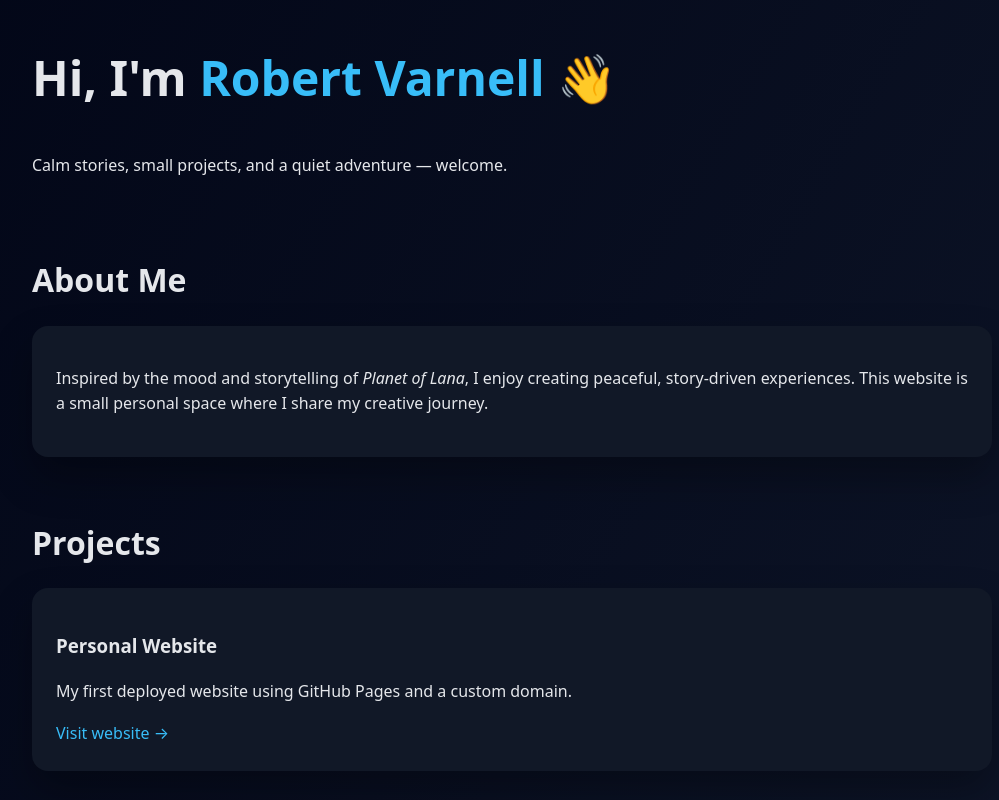
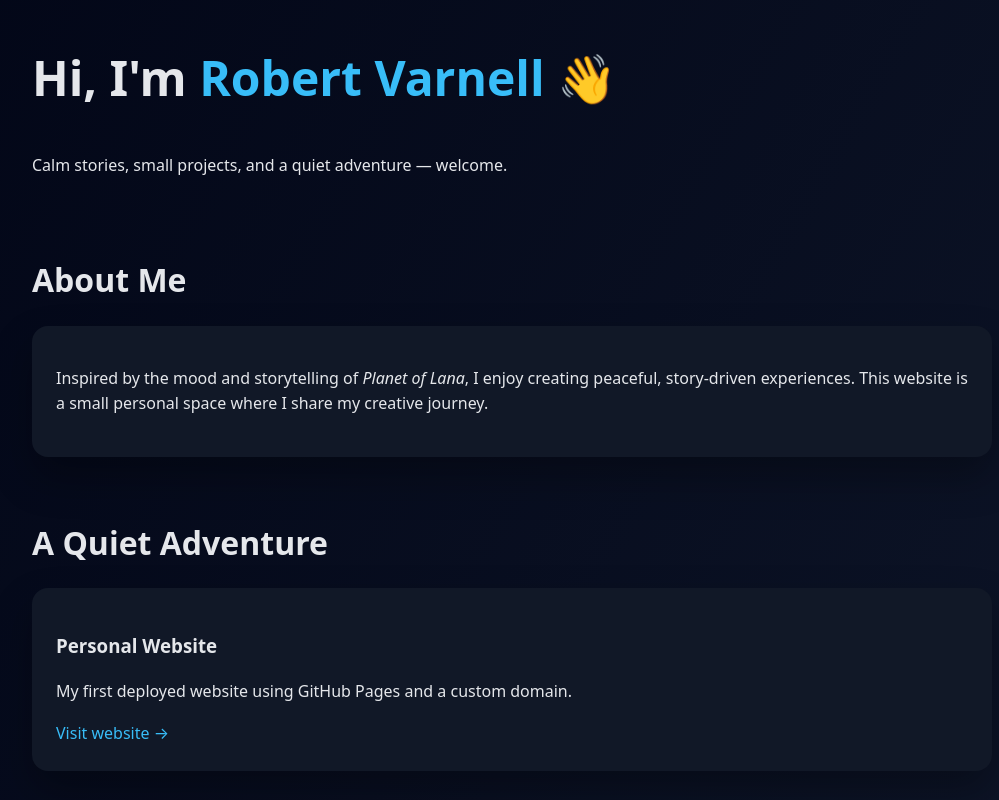
Before and after one commit to ahmedalger12062002-lab/ahmedalger12062002-lab.github.io, a plain HTML site: page index.html in a window 1280 px wide. Shown: the top 800 px of the page, without its empty margins (128-1127 px from the left). Drawn offline with Linux system fonts and the light colour scheme.

Commit message:
Update index.html

```diff
--- a/index.html
+++ b/index.html
@@ -108,7 +108,7 @@
 
 
     <section>
-      <h2>Projects</h2>
+      <h2>A Quiet Adventure</h2>
       <div class="card">
         <h3>Personal Website</h3>
         <p>
```
